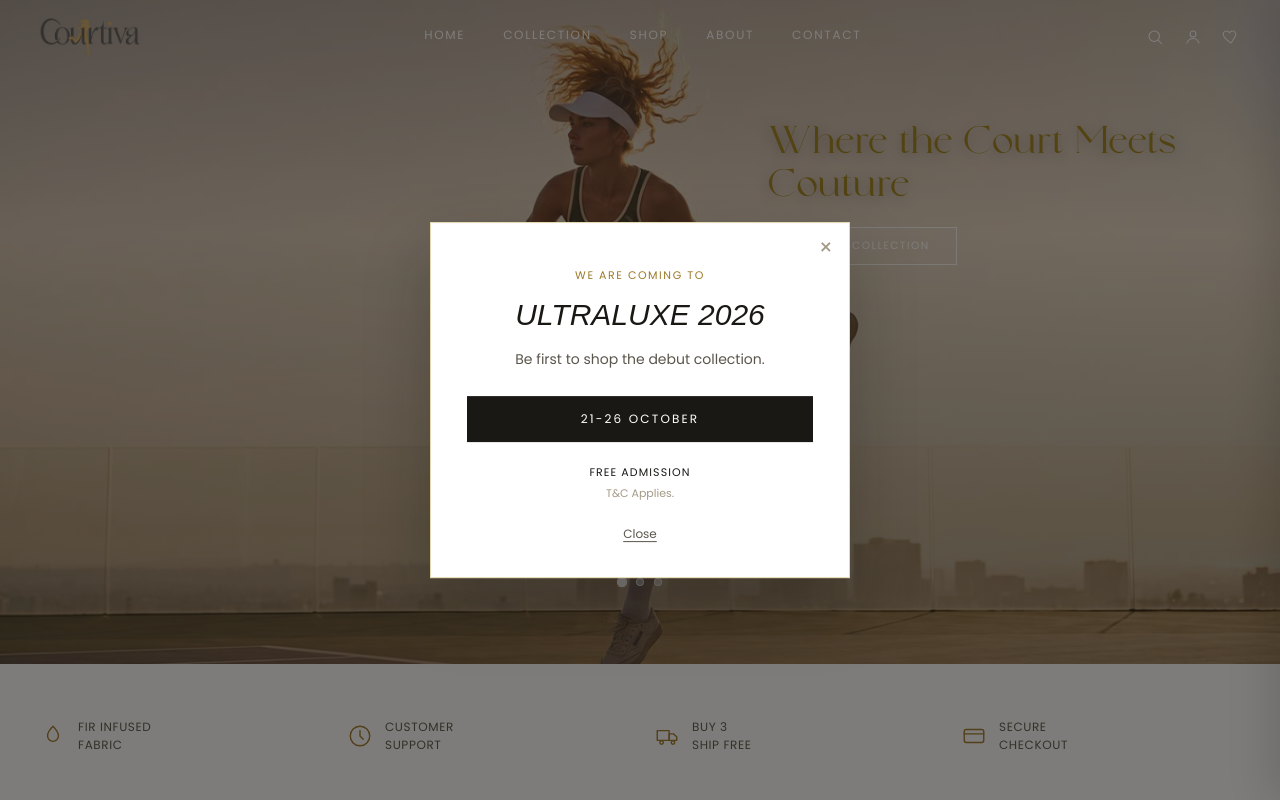
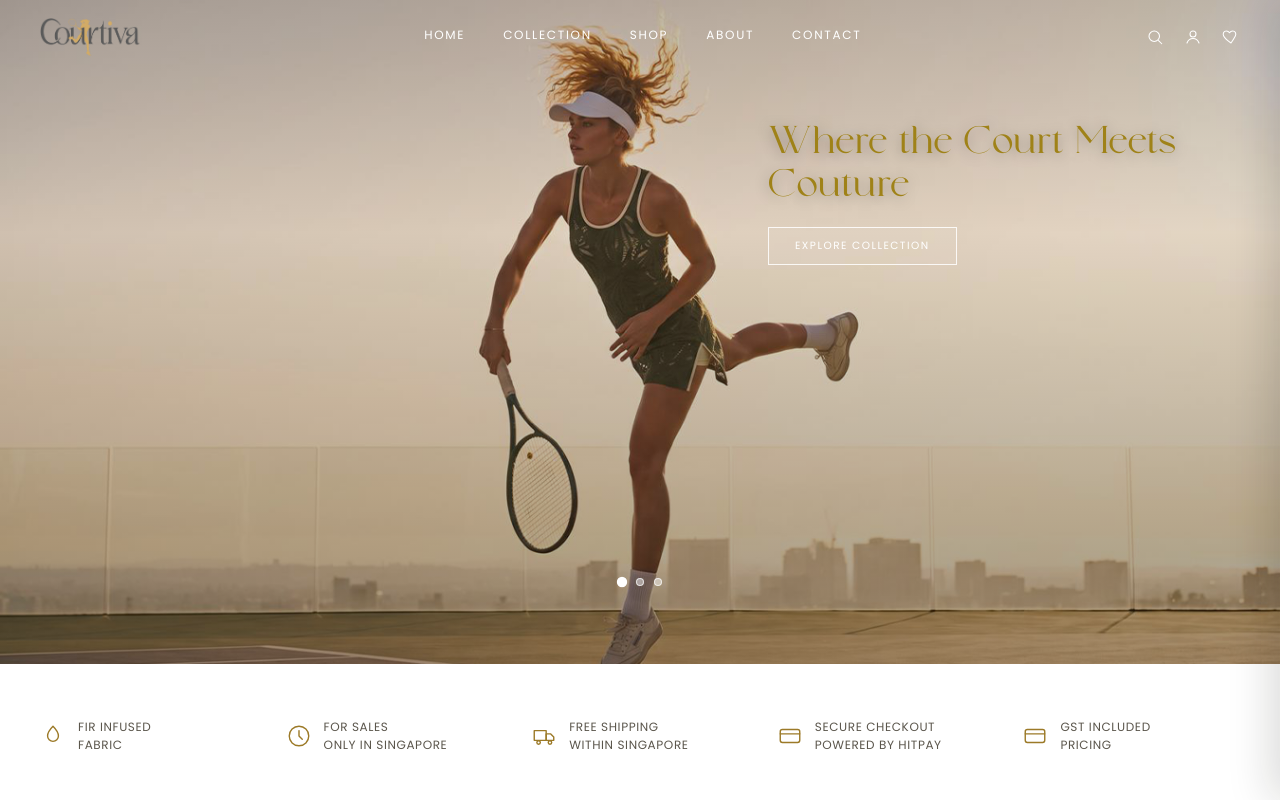
Before and after one commit to dev-anudeepkumar/courtiva, a website: page index.html in a window 1280 px wide. Shown: the top 800 px of the page. Drawn offline with Linux system fonts and the light colour scheme; a web font is replaced by a local one.

Commit message:
Update index.html

```diff
--- a/index.html
+++ b/index.html
@@ -164,20 +164,6 @@
       <li>For questions regarding these Terms &amp; Conditions, orders, delivery, or exchanges, customers may contact Courtiva through the contact details provided on our website.</li>
     </ul>
   </div>
-</div>
-
-<div class="launch-popup-overlay" id="launchPopupOverlay"></div>
-<div class="launch-popup" id="launchPopup">
-  <button type="button" class="launch-popup-dismiss" id="launchPopupDismissX" aria-label="Close">&times;</button>
-  <p class="launch-popup-eyebrow">WE ARE COMING TO</p>
-  <h2 class="launch-popup-title">ULTRALUXE 2026</h2>
-  <p class="launch-popup-body">Be first to shop the debut collection.</p>
-  <form class="launch-popup-form" id="launchPopupForm">
-    <button type="submit" class="hero-cta">21-26 OCTOBER</button>
-  </form>
-  <p class="launch-popup-shipping">FREE ADMISSION</p>
-  <p class="launch-popup-fine-print">T&C Applies.</p>
-  <button type="button" class="launch-popup-close" id="launchPopupClose">Close</button>
 </div>
 
 <!-- ================= CART DRAWER ================= -->
@@ -720,15 +706,19 @@
     </div>
     <div class="feature">
       <svg viewBox="0 0 24 24" fill="none" stroke="currentColor" stroke-linecap="round" stroke-linejoin="round"><circle cx="12" cy="12" r="9"/><path d="M12 7v5l3 3"/></svg>
-      <p>Customer<br>Support</p>
+      <p>For Sales<br>Only in Singapore</p>
     </div>
     <div class="feature">
       <svg viewBox="0 0 24 24" fill="none" stroke="currentColor" stroke-linecap="round" stroke-linejoin="round"><path d="M3 7h11v9H3z"/><path d="M14 10h4l3 3v3h-7z"/><circle cx="7" cy="18" r="1.6"/><circle cx="17.5" cy="18" r="1.6"/></svg>
-      <p>Buy 3<br>Ship free</p>
+      <p>Free Shipping<br>Within Singapore</p>
     </div>
     <div class="feature">
       <svg viewBox="0 0 24 24" fill="none" stroke="currentColor" stroke-linecap="round" stroke-linejoin="round"><rect x="3" y="6" width="18" height="12" rx="2"/><path d="M3 10h18"/></svg>
-      <p>Secure<br>Checkout</p>
+      <p>Secure Checkout<br>powered by HitPay</p>
+    </div>
+     <div class="feature">
+      <svg viewBox="0 0 24 24" fill="none" stroke="currentColor" stroke-linecap="round" stroke-linejoin="round"><rect x="3" y="6" width="18" height="12" rx="2"/><path d="M3 10h18"/></svg>
+      <p>GST included<br>Pricing</p>
     </div>
   </div>
 </section>
@@ -829,10 +819,9 @@
         <h4>Need Help?</h4>
         <p>If you have any questions regarding your order, please contact our customer service.</p>
         <p><strong>Hours</strong>Monday – Friday: 10:00 AM – 6:00 PM</p>
-        <p><strong>Phone</strong>+65 84360304</p>
         <p><strong>WhatsApp</strong><a href="https://wa.me/6584360304" target="_blank" rel="noopener noreferrer">Chat with us</a></p>
-        <p><strong>Email</strong>care@courtiva.sg</p>
-        <p><strong>Location</strong>Singapore, 247913</p>
+        <p><strong>Courtiva Care</strong>Kashmira.wadekar@courtiva.sg</p>
+        <p><strong>Location</strong>Singapore</p>
       </div>
     </div>
     <div class="footer-bottom">
```
